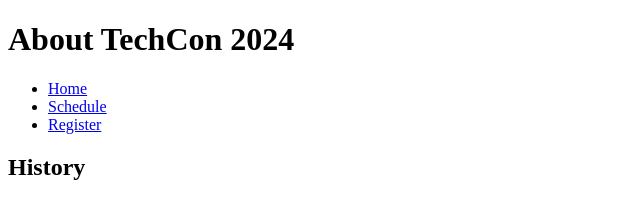
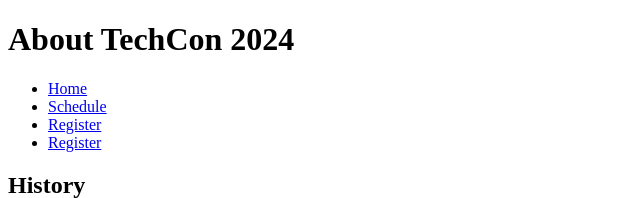
Before and after one commit to musaucrea/TechCon_HTML, a plain HTML site: page techcon_website/about.html in a window 1280 px wide. Shown: the top 198 px of the page, without its empty margins (0-640 px from the left). Drawn offline with Linux system fonts and the light colour scheme.

Commit message:
added update

```diff
--- a/techcon_website/about.html
+++ b/techcon_website/about.html
@@ -13,6 +13,7 @@
             <li><a href="index.html" >Home</a></li>
             <li><a href=" schedule.html">Schedule</a></li>
             <li><a href="register.html">Register</a></li>
+            <li><a href="contact.html">Register</a></li>
         </ul>
         </nav>
     </header>
```
